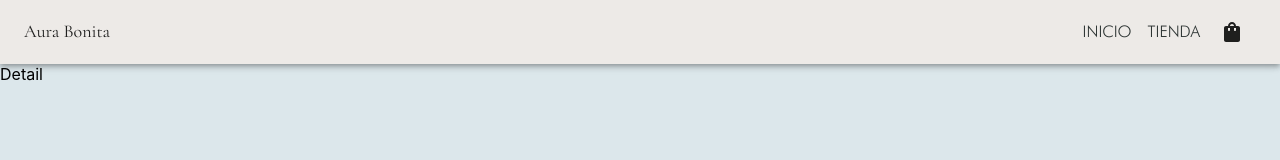
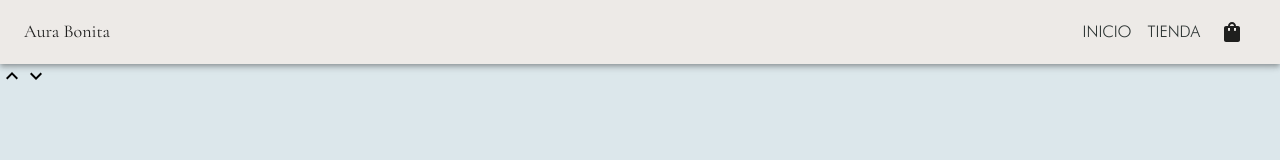
Before and after one commit to enriquevillon25/ecommerce-clothing, a React (Create React App) app: page /detail/1 in a window 1280 px wide. Shown: the top 160 px of the page. Built offline with nearby package versions, Linux system fonts and the light colour scheme.

Commit message:
feature/detail-page

```diff
--- a/src/pages/detail/Detail.tsx
+++ b/src/pages/detail/Detail.tsx
@@ -1,5 +1,13 @@
 import React from "react";
-
+import KeyboardArrowUpIcon from "@mui/icons-material/KeyboardArrowUp";
+import KeyboardArrowDownIcon from "@mui/icons-material/KeyboardArrowDown";
 export const Detail = () => {
-  return <div>Detail</div>;
+  return (
+    <div>
+      <div>
+        <KeyboardArrowUpIcon />
+        <KeyboardArrowDownIcon />
+      </div>
+    </div>
+  );
 };
```
